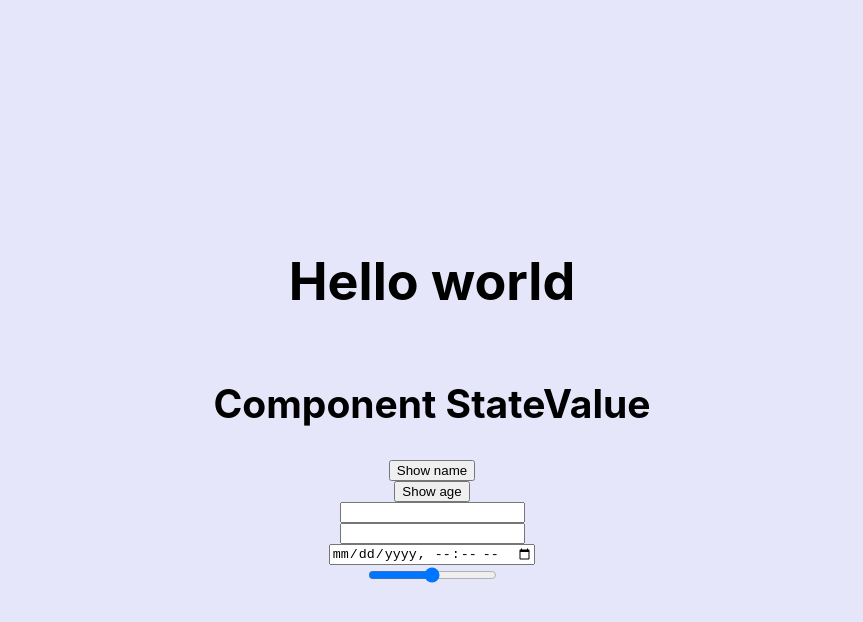
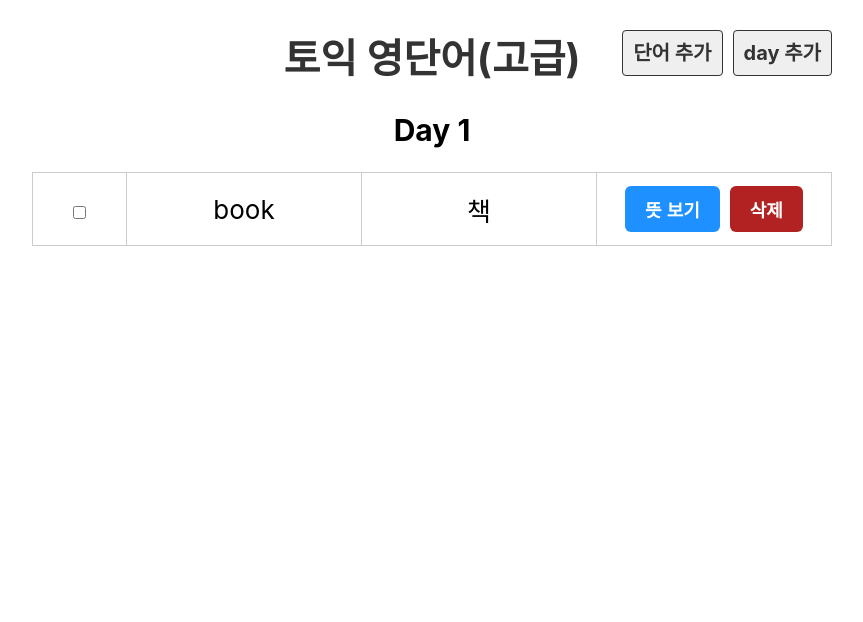
Before and after one commit to seungchaelee/voca, a React (Create React App) app: page /day/1 in a window 1280 px wide. Shown: the top 622 px of the page, without its empty margins (208-1071 px from the left). Built offline with nearby package versions, Linux system fonts and the light colour scheme.

Commit message:
Add Json, List

```diff
--- a/package.json
+++ b/package.json
@@ -11,6 +11,7 @@
     "react-dom": "^18.1.0",
     "react-redux": "^8.0.2",
     "react-router": "^6.3.0",
+    "react-router-dom": "^6.3.0",
     "react-scripts": "5.0.1",
     "redux": "^4.2.0",
     "styled-components": "^5.3.5",
--- a/src/App.js
+++ b/src/App.js
@@ -1,6 +1,12 @@
+import React from 'react';
+import { BrowserRouter, Route, Routes } from "react-router-dom";
 import './App.css';
 import Hello from './component/Hello';
 import styled from "styled-components";
+import Header from './component/Header';
+import DayList from './component/DayList';
+import Day from './component/Day';
+import EmptyPage from './component/EmptyPage';
 
 const Background = styled.div`
   background-color: #e6e6fa;
@@ -14,11 +20,21 @@ const Background = styled.div`
 
 function App() {
   return (
-    <div className="App">
-      <Background>
-        <Hello />
-      </Background>
-    </div>
+    <BrowserRouter>
+      <div className="App">
+        {/* <Background>
+        <Hello age={10} />
+        <Hello age={20} />
+        <Hello age={30} />
+      </Background> */}
+        <Header />
+        <Routes>
+          <Route exact path='/' element={<DayList />} />
+          <Route path='/day/:day' element={<Day />} />
+          {/* <Route element={<EmptyPage />}>잘못된</Route> */}
+        </Routes>
+      </div>
+    </BrowserRouter>
   );
 }
 
--- /dev/null
+++ b/src/component/Day.js
@@ -0,0 +1,33 @@
+import React from "react";
+import dummy from "../db/data.json"
+import { useParams } from "react-router";
+
+export default function Day() {
+  // const day = useParams().day;
+  const { day } = useParams();
+  const wordList = dummy.words.filter(word => word.day === Number(day));
+
+
+  return (
+    <>
+      <h2>Day {day}</h2>
+      <table>
+        <tbody>
+          {wordList.map((word) =>
+            <tr key={word.id}>
+              <td>
+                <input type="checkbox" />
+              </td>
+              <td>{word.eng}</td>
+              <td>{word.kor}</td>
+              <td>
+                <button>뜻 보기</button>
+                <button className="btn_del">삭제</button>
+              </td>
+            </tr>
+          )}
+        </tbody>
+      </table>
+    </>
+  );
+}
--- /dev/null
+++ b/src/component/DayList.js
@@ -0,0 +1,15 @@
+import React from "react";
+import { Link } from "react-router-dom";
+import dummy from "../db/data.json";
+
+export default function DayList() {
+  return (
+    <ul className="list_day">
+      {dummy.days.map((dayNumber) =>
+        <li key={dayNumber.id}>
+          <Link to={`/day/${dayNumber.day}`}>Day {dayNumber.day}</Link>
+        </li>
+      )}
+    </ul>
+  );
+}
--- /dev/null
+++ b/src/component/EmptyPage.js
@@ -0,0 +1,11 @@
+import React from "react";
+import { Link } from "react-router-dom";
+
+export default function EmptyPage() {
+  return (
+    <>
+      <h2>잘못된 접근입니다.</h2>
+      <Link to="/">돌아가기</Link>
+    </>
+  );
+}
--- /dev/null
+++ b/src/component/Header.js
@@ -0,0 +1,22 @@
+import React from "react";
+import { Link } from "react-router-dom";
+
+export default function Header() {
+  return (
+    <>
+      <div className="header">
+        <h1>
+          <Link to="/">토익 영단어(고급)</Link>
+        </h1>
+        <div className="menu">
+          <a href="#x" className="link">
+            단어 추가
+          </a>
+          <a href="#x" className="link">
+            day 추가
+          </a>
+        </div>
+      </div>
+    </>
+  );
+}
--- a/src/component/Hello.js
+++ b/src/component/Hello.js
@@ -1,38 +1,49 @@
-import React from "react";
+import React, { useState } from "react";
+import UserName from "./UserName";
 
-export default function Hello() {
-  const showName = () => {
-    console.log("Lee");
+export default function Hello(props) {
+  const [name, setName] = useState("LEE");
+  const [age, setAge] = useState(props.age);
+  const msg = age > 19 ? "성인 입니다." : "미성년자 입니다.";
+
+  const showAge = (math) => {
+    console.log(math);
+    console.log(age + 1);
   }
-  function showAge(age) {
-    console.log(age);
-  }
+
   function showText(e) {
-    console.log(e.target.value);
+    console.log(`First Input : ${e.target.value}`);
   }
 
   return (
     <>
-      <h1>Hello world</h1>
-      <h2>Component StateValue</h2>
-      <button onClick={showName}>Show name</button>
+      <UserName nameTODO={name} />
+      <h2 id="name">
+        {name} {age}살 : {msg}
+      </h2>
+      <button onClick={() => {
+        setName(name === "LEE" ? "SeungCahe" : "LEE");
+      }}>Change name</button>
       <button onClick={() => {
         showAge(Math.random() * 100);
+        setAge(age + 1);
       }}>
-        Show age
+        Add age
       </button>
-      <input type="text" onChange={showText} />
-      <input type="text" onKeyPress={(e) => {
+      <input type="text" placeholder="First Value Input" onChange={showText} />
+      <input type="text" placeholder="Second Value Input" onKeyPress={(e) => {
         if (e.key === "Enter") {
-          console.log(e.target.value);
+          console.log(`Second Input : ${e.target.value}`);
         }
       }} />
       <input type="datetime-local" onChange={(e) => {
         console.log(e.target.value);
       }} />
-      <input type="range" onChange={(e) => {
-        console.log(`value : ${e.target.value}%`);
-      }}/>
+      <input type="range" step="any" onChange={(e) => {
+        setTimeout(() => {
+          console.log(`value : ${e.target.value}%`);
+        }, 750);
+      }} />
     </>
   );
 }
--- /dev/null
+++ b/src/component/UserName.js
@@ -0,0 +1,9 @@
+import React from "react";
+
+export default function UserName1({ nameTODO }) {
+  return (
+    <>
+      <h3>Hello, {nameTODO}</h3>
+    </>
+  );
+}
--- /dev/null
+++ b/src/db/data.json
@@ -0,0 +1,92 @@
+{
+  "days": [
+    {
+      "id": 1,
+      "day": 1
+    },
+    {
+      "id": 2,
+      "day": 2
+    },
+    {
+      "id": 3,
+      "day": 3
+    },
+    {
+      "day": 4,
+      "id": 4
+    }
+  ],
+  "words": [
+    {
+      "id": 1,
+      "day": 1,
+      "eng": "book",
+      "kor": "책",
+      "isDone": false
+    },
+    {
+      "id": 3,
+      "day": 2,
+      "eng": "car",
+      "kor": "자동차",
+      "isDone": false
+    },
+    {
+      "id": 5,
+      "day": 3,
+      "eng": "school",
+      "kor": "학교",
+      "isDone": false
+    },
+    {
+      "id": 6,
+      "day": 3,
+      "eng": "pencil",
+      "kor": "연필",
+      "isDone": false
+    },
+    {
+      "day": "3",
+      "eng": "window",
+      "kor": "창문",
+      "isDone": false,
+      "id": 7
+    },
+    {
+      "day": "3",
+      "eng": "house",
+      "kor": "집",
+      "isDone": false,
+      "id": 8
+    },
+    {
+      "day": "2",
+      "eng": "mouse",
+      "kor": "쥐",
+      "isDone": false,
+      "id": 9
+    },
+    {
+      "day": "4",
+      "eng": "monkey",
+      "kor": "원숭이",
+      "isDone": false,
+      "id": 10
+    },
+    {
+      "day": "4",
+      "eng": "apple",
+      "kor": "사과",
+      "isDone": false,
+      "id": 11
+    },
+    {
+      "day": "3",
+      "eng": "apple",
+      "kor": "사과",
+      "isDone": false,
+      "id": 12
+    }
+  ]
+}
--- a/src/index.css
+++ b/src/index.css
@@ -1,13 +1,132 @@
 body {
   margin: 0;
-  font-family: -apple-system, BlinkMacSystemFont, 'Segoe UI', 'Roboto', 'Oxygen',
-    'Ubuntu', 'Cantarell', 'Fira Sans', 'Droid Sans', 'Helvetica Neue',
+  font-family: -apple-system, BlinkMacSystemFont, "Segoe UI", "Roboto", "Oxygen",
+    "Ubuntu", "Cantarell", "Fira Sans", "Droid Sans", "Helvetica Neue",
     sans-serif;
   -webkit-font-smoothing: antialiased;
   -moz-osx-font-smoothing: grayscale;
+  font-size: 20px;
+}
+
+ol,
+ul {
+  margin: 0;
+  padding: 0;
+  list-style: none;
 }
 
 code {
-  font-family: source-code-pro, Menlo, Monaco, Consolas, 'Courier New',
+  font-family: source-code-pro, Menlo, Monaco, Consolas, "Courier New",
     monospace;
 }
+
+a {
+  text-decoration: none;
+  color: #333;
+}
+
+.App {
+  width: 800px;
+  margin: 0 auto;
+}
+
+.header {
+  position: relative;
+}
+
+.header .menu {
+  position: absolute;
+  top: 10px;
+  right: 0;
+}
+
+.header .link {
+  border: 1px solid #333;
+  padding: 10px;
+  margin-left: 10px;
+  background-color: #efefef;
+  font-weight: bold;
+  border-radius: 4px;
+}
+
+.list_day {
+  display: flex;
+  flex-wrap: wrap;
+}
+
+.list_day li {
+  flex: 20% 0 0;
+  box-sizing: border-box;
+  padding: 10px;
+}
+
+.list_day a {
+  display: block;
+  padding: 20px 0;
+  font-weight: bold;
+  color: #fff;
+  text-align: center;
+  border-radius: 10px;
+  background-color: dodgerblue;
+}
+
+table {
+  border-collapse: collapse;
+  width: 100%;
+}
+table td {
+  width: 25%;
+  height: 70px;
+  border: 1px solid #ccc;
+  text-align: center;
+  font-size: 26px;
+}
+
+table td:first-child {
+  width: 10%;
+}
+
+.off td {
+  background: #eee;
+  color: #ccc;
+}
+
+.btn_del {
+  margin-left: 10px;
+  color: #fff;
+  background-color: firebrick;
+}
+
+button {
+  padding: 10px;
+  font-weight: bold;
+  font-size: 18px;
+  cursor: pointer;
+  border: 0 none;
+  border-radius: 6px;
+  padding: 10px 20px;
+  color: #fff;
+  background-color: dodgerblue;
+}
+
+.input_area {
+  margin-bottom: 10px;
+}
+
+.input_area label {
+  display: block;
+  margin-bottom: 10px;
+}
+
+.input_area input {
+  width: 400px;
+  height: 40px;
+  font-size: 20px;
+  padding: 0 10px;
+}
+
+.input_area select {
+  width: 400px;
+  height: 40px;
+  font-size: 20px;
+}
```
Also changed, not shown: 1 other file (tests, documents, lock files or other folders).
